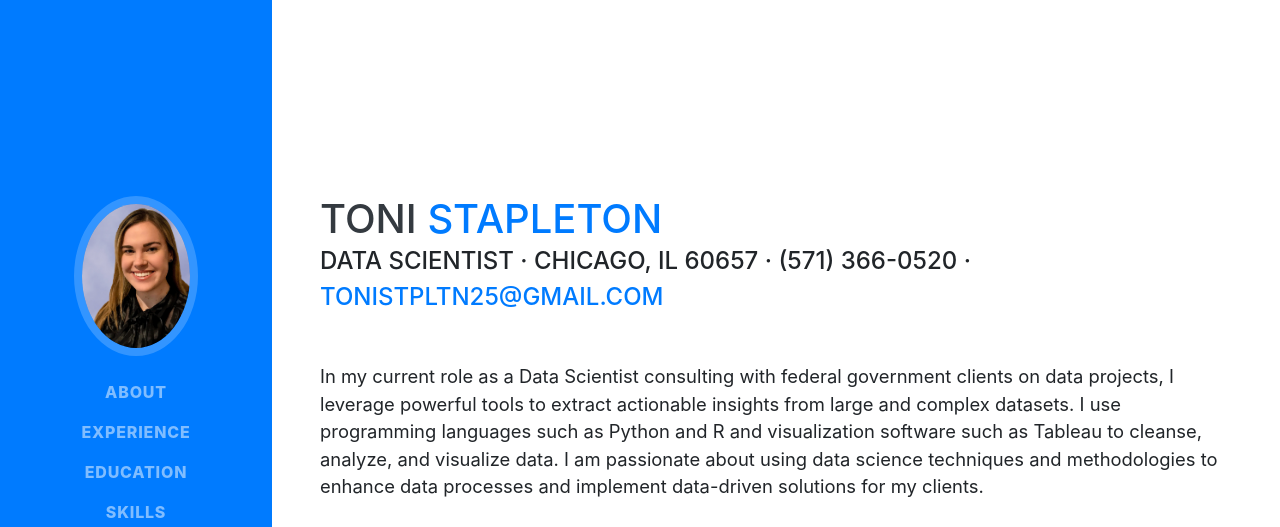
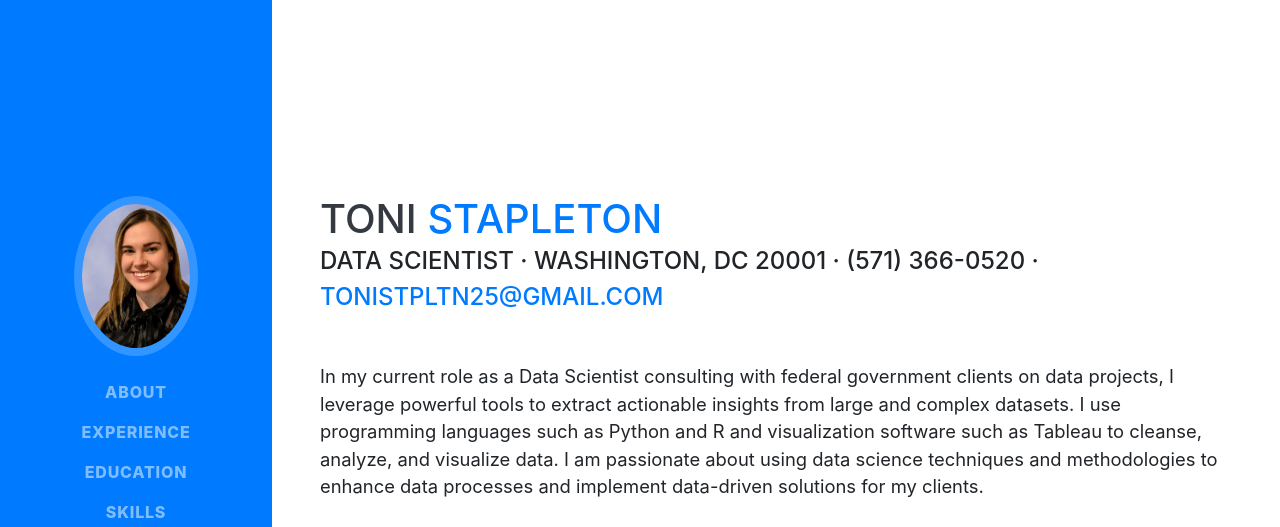
Before and after one commit to tlstapleton/tlstapleton.github.io, a website with bundled scripts: page index.html in a window 1280 px wide. Shown: the top 527 px of the page. Built offline with nearby package versions, Linux system fonts and the light colour scheme; a web font is replaced by a local one.

Commit message:
update experience

```diff
--- a/index.html
+++ b/index.html
@@ -66,7 +66,7 @@
         <h1 class="mb-0">Toni
           <span class="text-primary">Stapleton</span>
         </h1>
-        <div class="subheading mb-5">Data Scientist · Chicago, IL 60657 · (571) 366-0520 ·
+        <div class="subheading mb-5">Data Scientist · Washington, DC 20001 · (571) 366-0520 ·
           <a href="mailto:tonistpltn25@gmail.com">tonistpltn25@gmail.com</a>
         </div>
         <p class="lead mb-5">In my current role as a Data Scientist consulting with federal government clients on data projects, I leverage
```
